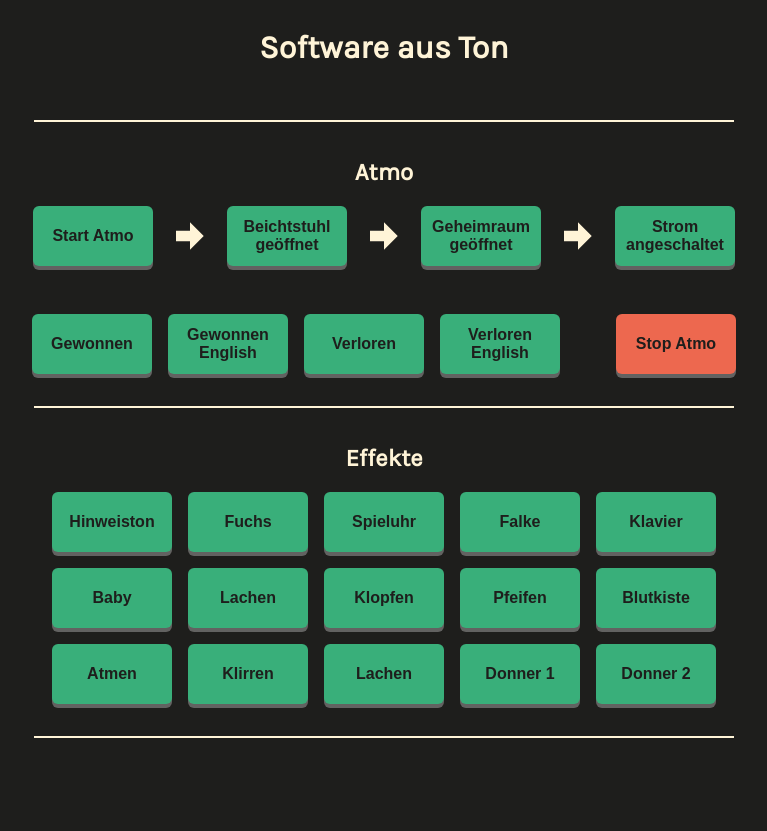
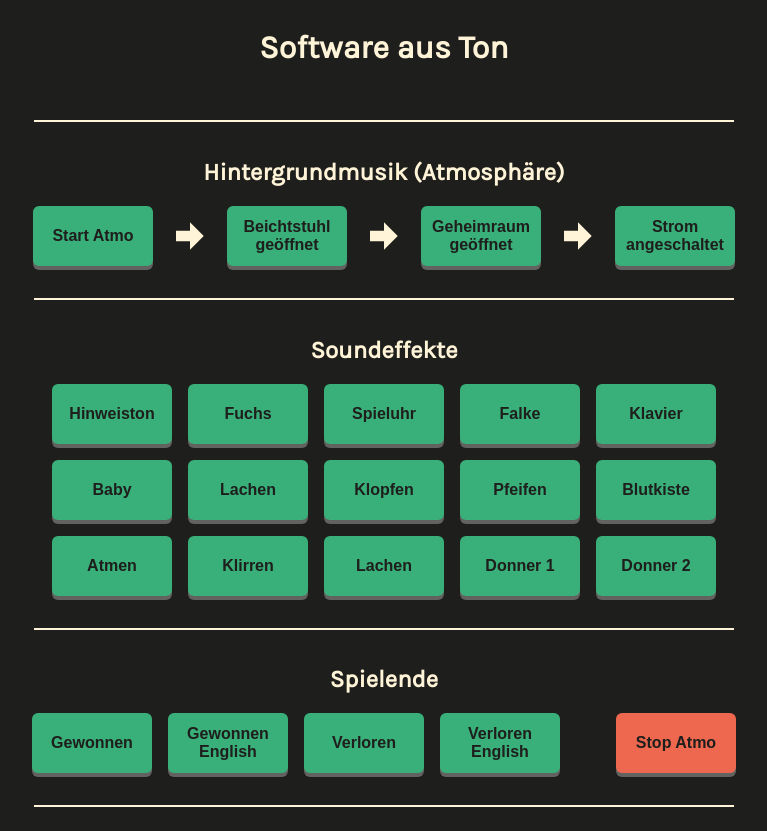
Before and after one commit to Satttoshi/software-aus-ton-audio-control, a Next.js app: page / in a window 1280 px wide. Shown: the whole page, without its empty margins (256-1023 px from the left). Before the commit the page ends 800 px from the top, so only its background shows below. Built offline with nearby package versions, Linux system fonts and the light colour scheme.

Commit message:
adjust layout

```diff
--- a/src/components/ControlPanel.tsx
+++ b/src/components/ControlPanel.tsx
@@ -12,7 +12,7 @@ export default function ControlPanel() {
         <>
             <h1>Software aus Ton</h1>
             <StyledLine/>
-            <h2>Atmo</h2>
+            <h2>Hintergrundmusik (Atmosphäre)</h2>
             <StyledButtonContainer>
                 <ButtonAtmo groupId={0} label="Start Atmo"/>
                 <ArrowRight/>
@@ -22,16 +22,9 @@ export default function ControlPanel() {
                 <ArrowRight/>
                 <ButtonAtmo groupId={3} label="Strom angeschaltet"/>
             </StyledButtonContainer>
-            <StyledGap/>
-            <StyledButtonContainer>
-                <ButtonAtmo groupId={4} label="Gewonnen"/>
-                <ButtonAtmo groupId={5} label="Gewonnen English"/>
-                <ButtonAtmo groupId={6} label="Verloren"/>
-                <ButtonAtmo groupId={7} label="Verloren English"/>
-                <ButtonAtmo groupId={-1} label="Stop Atmo"/>
-            </StyledButtonContainer>
+
             <StyledLine/>
-            <h2>Effekte</h2>
+            <h2>Soundeffekte</h2>
             <StyledButtonContainer>
                 <ButtonFx fxId={140} label="Hinweiston"/>
                 <ButtonFx fxId={3} label="Fuchs"/>
@@ -48,6 +41,15 @@ export default function ControlPanel() {
                 <ButtonFx fxId={13} label="Lachen"/>
                 <ButtonFx fxId={15} label="Donner 1"/>
                 <ButtonFx fxId={16} label="Donner 2"/>
+            </StyledButtonContainer>
+            <StyledLine/>
+            <h2>Spielende</h2>
+            <StyledButtonContainer>
+                <ButtonAtmo groupId={4} label="Gewonnen"/>
+                <ButtonAtmo groupId={5} label="Gewonnen English"/>
+                <ButtonAtmo groupId={6} label="Verloren"/>
+                <ButtonAtmo groupId={7} label="Verloren English"/>
+                <ButtonAtmo groupId={-1} label="Stop Atmo"/>
             </StyledButtonContainer>
             <StyledLine/>
             <div>{responseMessageGroup}</div>
@@ -105,7 +107,3 @@ const StyledLine = styled.div`
   margin: 2rem 0 1rem 0;
   width: 700px;
 `;
-
-const StyledGap = styled.div`
-  margin: 1.5rem 0;
-`;
```
Also changed, not shown: docker_commands.txt.
